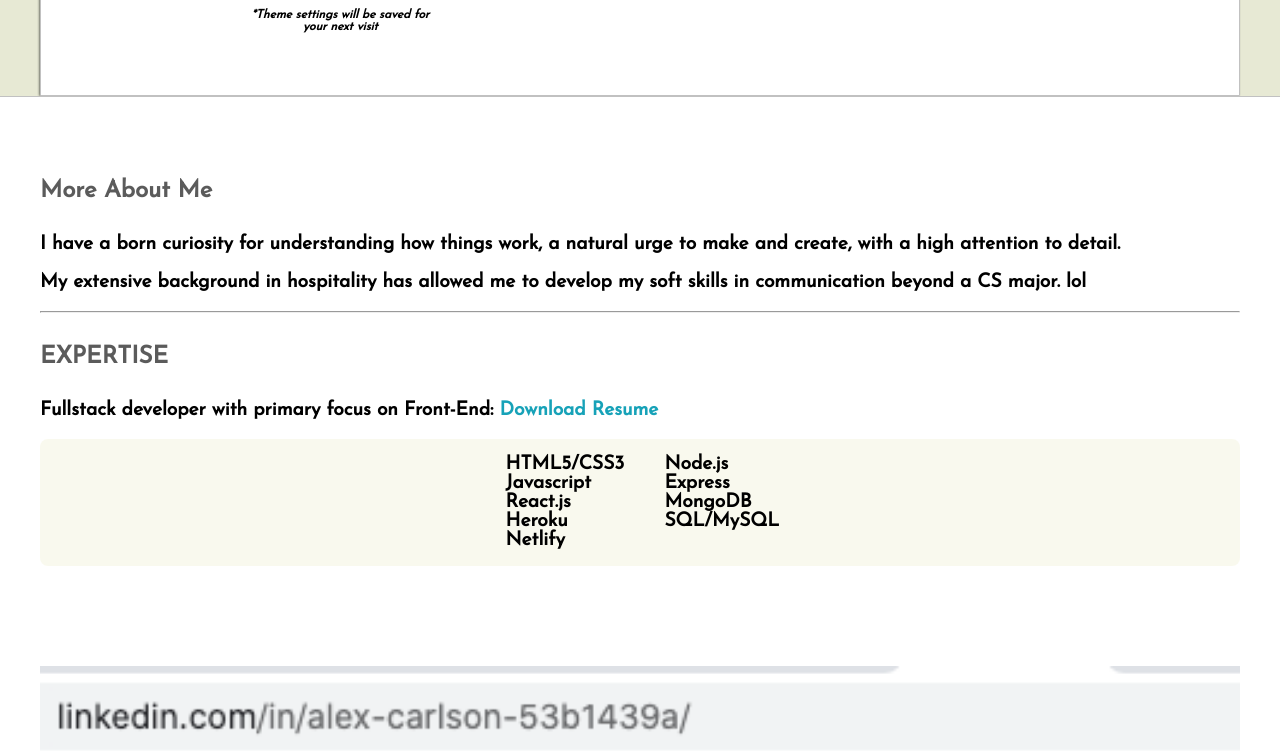
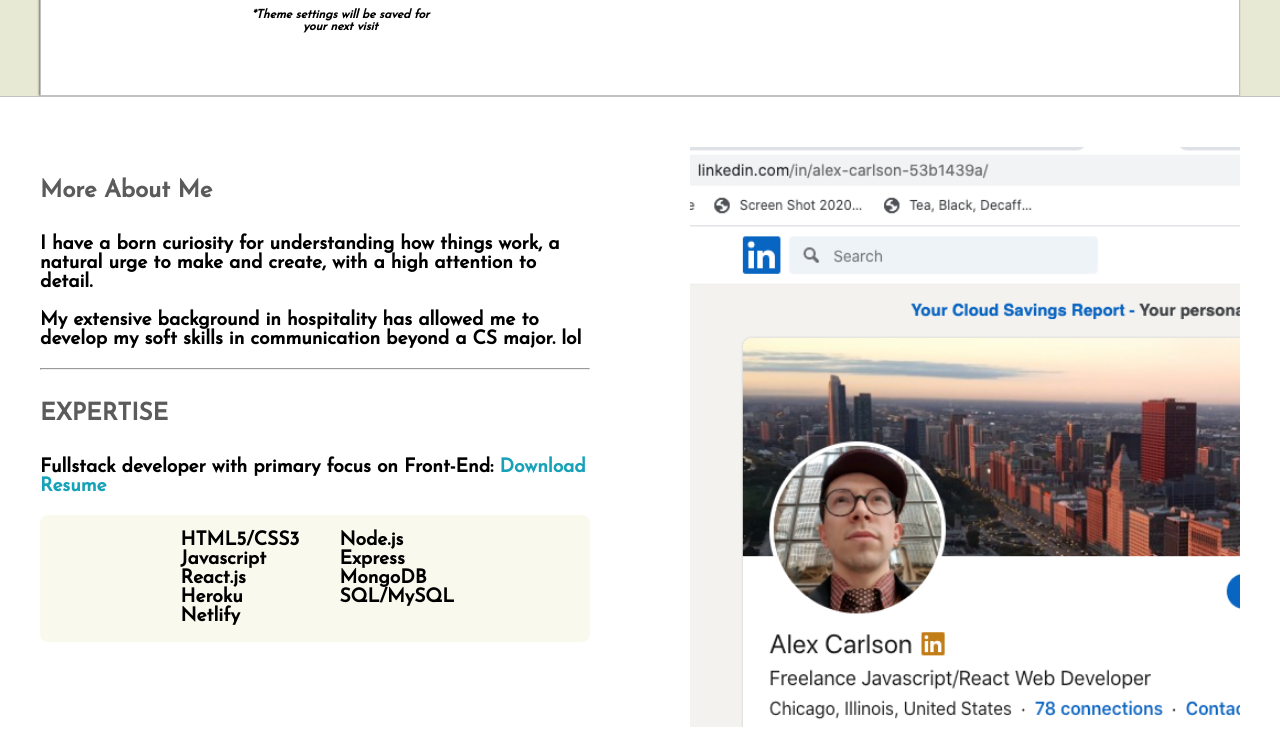
Before and after one commit to arcarls/portfolio, a plain HTML site: page index.html in a window 1280 px wide. Shown: the part 575-1326 px from the top of the page. Drawn offline with Linux system fonts and the light colour scheme.

Commit message:
linkedin image fix

```diff
--- a/default.css
+++ b/default.css
@@ -247,7 +247,7 @@ h6{font-size: 16px;}
 
 .about-wrapper{
   display: grid;
-  grid-template-columns: repeat(auto-fit, min-max(320px, 1fr));
+  grid-template-columns: repeat(auto-fit, minmax(320px, 1fr));
   padding-bottom: 50px;
   padding-top: 50px;
   gap: 100px;
```
